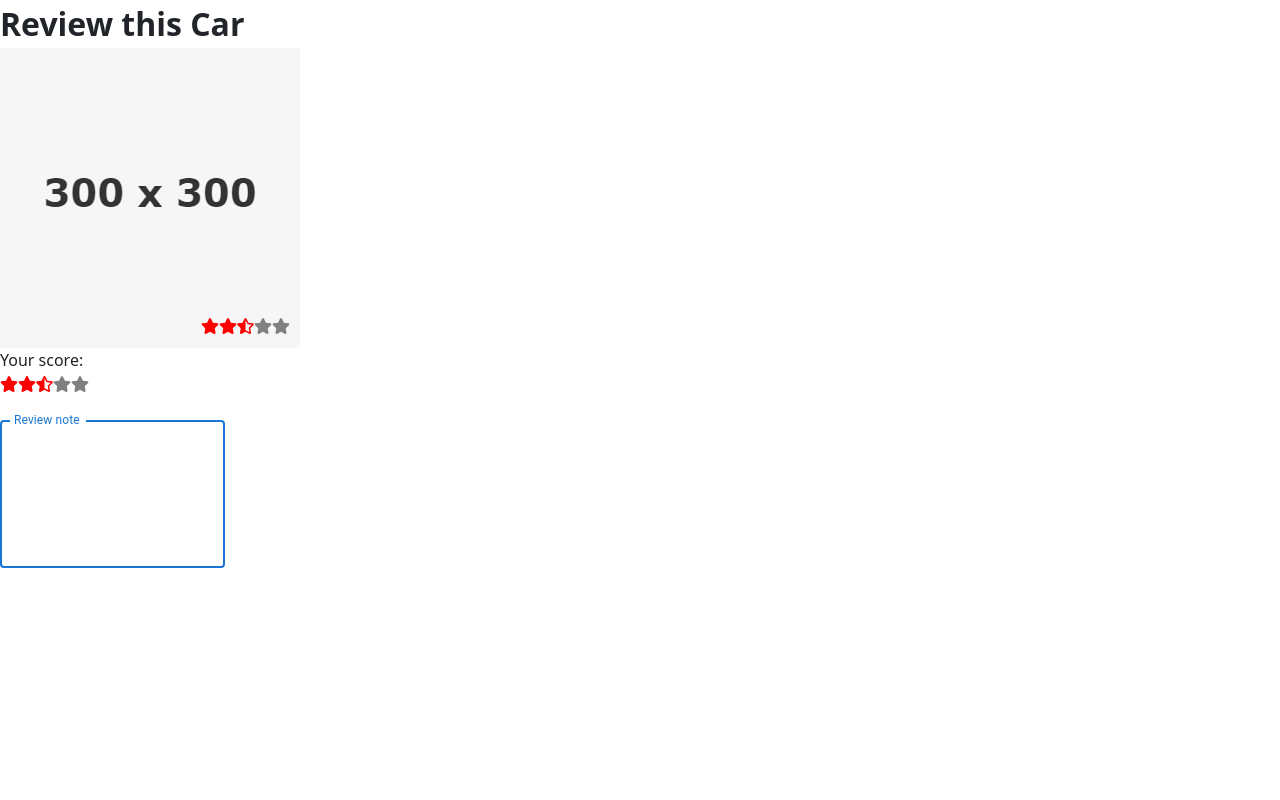
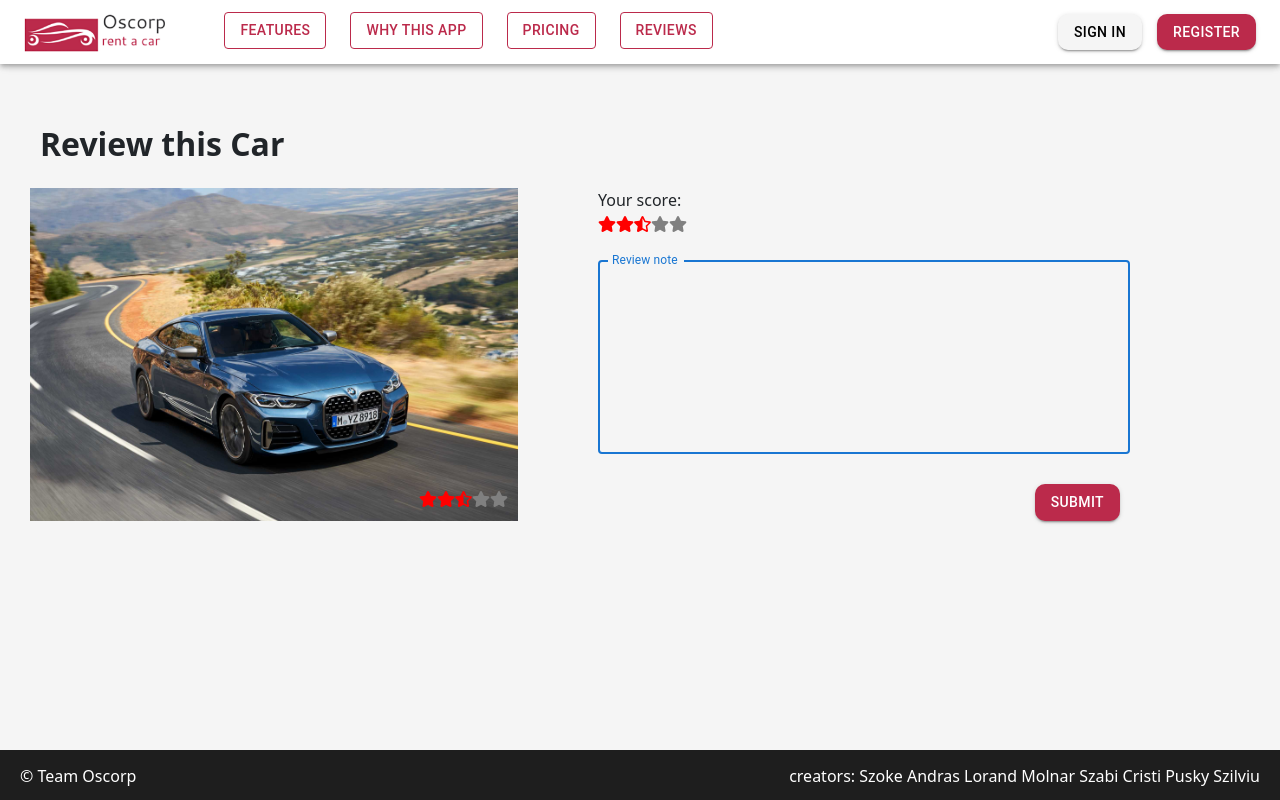
Before and after one commit to ISilviu/Hackathon-Oscorp, a React (Create React App) app: page /reviews in a window 1280 px wide. Built offline with nearby package versions, Linux system fonts and the light colour scheme; what apollo-link-rest would draw is missing.

Commit message:
review page pre finalised

```diff
--- a/src/App.js
+++ b/src/App.js
@@ -71,7 +71,7 @@ export default function App({ }) {
           </Stack>
         </Stack> */}
 
-        {/* <Footer/> */}
+        <Footer/>
 
     </ThemeProvider>
   );
--- a/src/app/components/footer/Footer.css
+++ b/src/app/components/footer/Footer.css
@@ -1,5 +1,18 @@
 .FooterContainer {
   width: 100%;
   height: 50px;
-  background-color: rgba(55, 55, 55);
+  background-color: rgba(30, 30, 30);
+  color: white;
+
+  position: absolute;
+  bottom: 0;
+
+  display: grid;
+  grid-template-columns: auto auto;
+  padding: 0 20px;
+  padding-top: 14px;
 }
+
+.creators {
+  text-align: right;
+}
--- a/src/app/components/footer/Footer.js
+++ b/src/app/components/footer/Footer.js
@@ -3,6 +3,10 @@ import './Footer.css';
 const Footer = () => {
     return (
       <div className="FooterContainer">
+        <div className="copyright">
+         © Team Oscorp
+        </div>
+        <div className="creators">
           creators:
             Szoke Andras Lorand
             Molnar Szabi
@@ -10,6 +14,7 @@ const Footer = () => {
             Pusky
             Szilviu
         </div>
+      </div>
     )
 }
 
--- a/src/app/components/header/Header.js
+++ b/src/app/components/header/Header.js
@@ -19,8 +19,10 @@ const Header = () => {
         <Toolbar>
           <Stack direction="row" flex={1} spacing={3}>
 
-            <img src="images/logo.png"
-                className="logo"></img>
+            <Link to="/" underline="none" style={{ textDecoration: 'none', color: 'inherit'}}>
+              <img src="images/logo.png"
+                  className="logo"></img>
+            </Link>
 
             <Link to="/account" underline="none" style={{ textDecoration: 'none', color: 'inherit'}}>
                 <Button variant="outlined" className="primary-olbtn">Features</Button>
--- a/src/app/pages/reviews-page/ReviewsPage.css
+++ b/src/app/pages/reviews-page/ReviewsPage.css
@@ -0,0 +1,51 @@
+.ImageContainer {
+  position: relative;
+  width: 100%;
+}
+
+.Head {
+  margin-top: 50px;
+  margin-bottom: 20px;
+  padding-left: 10px;
+  font-size: 2rem;
+  font-weight: bold;
+}
+
+.RevPageCont {
+  background-color: whitesmoke;
+  position: relative;
+  width: 100vw;
+  height: 100vh;
+}
+
+.Content {
+  display: grid;
+  grid-template-columns: 40% 60%;
+}
+
+.Contribution {
+  padding-left: 80px;
+  padding-right: 120px;
+}
+
+.RevNote {
+  width: 100%;
+}
+
+.Submit {
+  margin-top: 30px !important;
+  margin-right: 10px !important;
+  float: right;
+}
+
+.Aligner {
+  padding: 30px;
+  padding-top: 70px;
+}
+
+.Background {
+  position: absolute;
+  width: 100%;
+  height: 100%;
+  z-index: -10;
+}
--- a/src/app/pages/reviews-page/ReviewsPage.js
+++ b/src/app/pages/reviews-page/ReviewsPage.js
@@ -1,18 +1,28 @@
 import React from "react";
 
-import { RevPageCont, Head, ImageContainer } from "./ReviewsPage.styles";
 import ReviewStars from "../../components/review-stars/ReviewStars";
 import { TextField } from "@mui/material";
 import { faArrowCircleLeft, faChevronLeft } from "@fortawesome/free-solid-svg-icons";
 import { FontAwesomeIcon } from '@fortawesome/react-fontawesome';
 import { Button } from "@mui/material";
 
+import Header from "../../components/header/Header";
+import Footer from "../../components/footer/Footer";
+import "./ReviewsPage.css";
+
 const ReviewsPage = () => {
     return (
-        <RevPageCont>
-            <Head >Review this Car</Head>
+        <div className="RevPageCont">
+            <Header/>
 
-            <ImageContainer>
+            {/* <img src="images/review-bg.jpg" className="Background"/> */}
+
+            <div className="Aligner">
+                <div className="Head">Review this Car</div>
+
+                <div className="Content">
+
+                    <div className="ImageContainer">
                         {/* <Button style={{position: 'absolute', top: '50%', left: '-10px'}}>
                             <FontAwesomeIcon icon={faChevronLeft}/>
                         </Button> */}
@@ -26,15 +36,25 @@ const ReviewsPage = () => {
                                     style={{transform: 'rotate(180deg)'}}
                                 />
                         </Button> */}
-            </ImageContainer>
+                    </div>
 
+                    <div className="Contribution">
                         Your score:
                         <ReviewStars score={2.65}/>
 
                         <br></br>
-            <TextField label="Review note" minRows={5} multiline color="primary" focused/>
+                        <TextField
+                        className="RevNote"
+                        label="Review note" minRows={7} multiline color="primary" focused/>
 
-        </RevPageCont>
+                        <Button className="Submit primary-btn" variant="contained" >Submit</Button>
+                    </div>
+                </div>
+            </div>
+
+            <Footer/>
+        </div>
+
     )
 }
 
--- a/src/app/pages/reviews-page/ReviewsPage.styles.js
+++ /dev/null
@@ -1,21 +0,0 @@
-import styled from "styled-components";
-
-export const ImageContainer= styled.div`
-  /* Center vertically */
-    width: 300px;
-    position: relative;
-`
-export const Review = styled.div`
-    color: ${props => props.green || 'red'};
-`
-export const Head = styled.div`
-    font-size: 2rem;
-    font-weight: bold;
-`
-export const CarType = styled.div`
-    font-size: 2rem;
-    font-weight: bold;
-`
-export const RevPageCont = styled.div`
-    width: 100vw;
-`
```
Also changed, not shown: public/images/placeholder.jpg, public/images/review-bg.jpg (added). Lines whose indentation alone changed are shown as unchanged.
